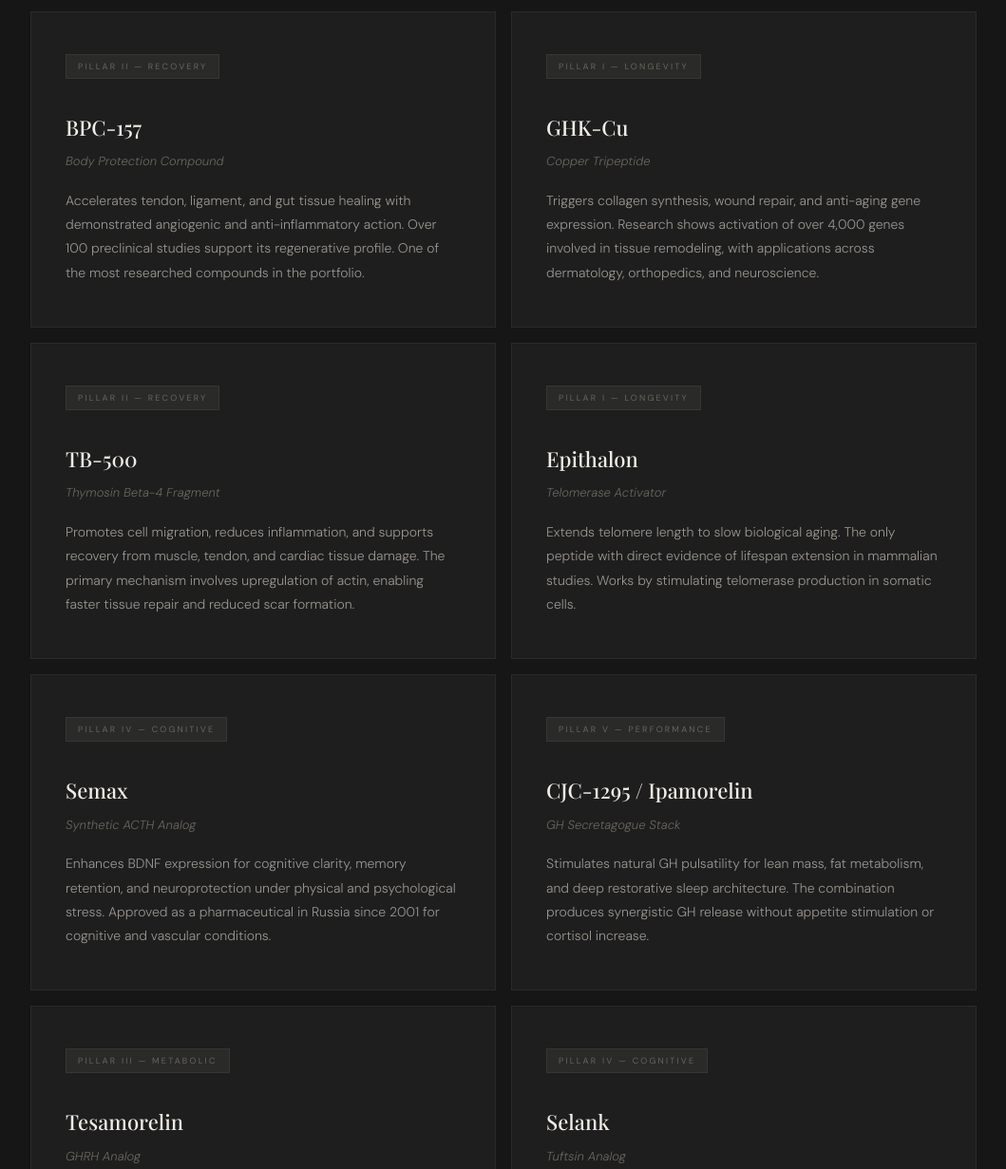
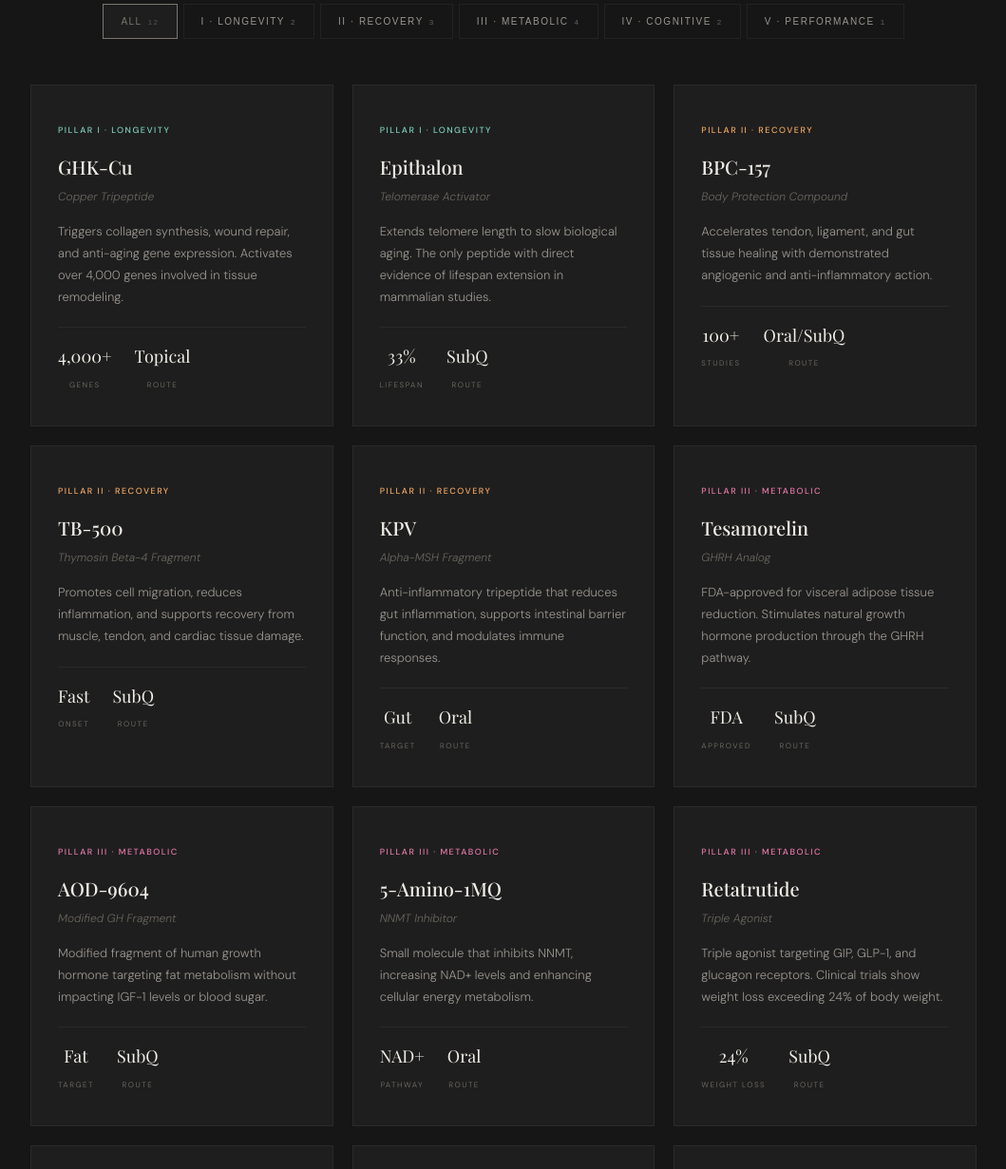
Before and after one commit to friizzyy/engineered-adherence, a plain HTML site: page science.html in a window 1280 px wide. Shown: the part 875-2106 px from the top of the page at 95% size, without its empty margins (110-1169 px from the left). Drawn offline with nearby package versions, Linux system fonts and the light colour scheme; a web font is replaced by a local one.

Commit message:
Integrate mockup 1 tabbed design into Science page
- Added pillar filter tabs (All, I-V) with compound counts
- Reorganized compounds by pillar order (I → V)
- New 3-column card grid with colored accent bars per pillar
- Each card shows: pillar badge, name, subtitle, description, stats
- Interactive filtering with smooth fade animations
- Responsive: scrollable tabs on mobile, single column grid
- Pillar colors: teal (I), orange (II), pink (III), purple (IV), gold (V)

Co-Authored-By: Claude Opus 4.5 <noreply@anthropic.com>

```diff
--- a/science.html
+++ b/science.html
@@ -13,36 +13,175 @@
 <link rel="stylesheet" href="css/style.css">
 <link rel="stylesheet" href="css/mobile.css">
 <style>
-  .compound-grid{display:grid;grid-template-columns:1fr 1fr;gap:16px;margin-top:56px}
+  /* Pillar Filter Tabs */
+  .pillar-tabs{
+    display:flex;
+    gap:6px;
+    margin-top:48px;
+    margin-bottom:48px;
+    flex-wrap:nowrap;
+    justify-content:center;
+  }
+  .pillar-tab{
+    padding:12px 18px;
+    font-size:10px;
+    letter-spacing:1.5px;
+    text-transform:uppercase;
+    font-weight:400;
+    color:var(--muted);
+    background:transparent;
+    border:1px solid var(--line);
+    cursor:pointer;
+    transition:all .3s ease;
+    white-space:nowrap;
+  }
+  .pillar-tab:hover{
+    color:var(--text-heading);
+    border-color:var(--line-strong);
+  }
+  .pillar-tab.active{
+    color:var(--accent-solid);
+    border-color:var(--accent-solid);
+    background:var(--bg-card);
+  }
+  .pillar-tab .tab-count{
+    display:inline-block;
+    margin-left:6px;
+    font-size:8px;
+    opacity:0.6;
+  }
+
+  /* Compound Grid */
+  .compound-grid{
+    display:grid;
+    grid-template-columns:repeat(3, 1fr);
+    gap:20px;
+  }
   .compound-card{
-    background:var(--bg-card);border:1px solid var(--line);
-    padding:44px 36px;transition:all .5s cubic-bezier(0.4,0,0.2,1);
-    position:relative;overflow:hidden;
+    background:var(--bg-card);
+    border:1px solid var(--line);
+    padding:32px 28px;
+    transition:all .4s cubic-bezier(0.4,0,0.2,1);
+    position:relative;
   }
   .compound-card::before{
-    content:'';position:absolute;top:0;left:0;right:0;height:1px;
-    background:linear-gradient(90deg,transparent,var(--accent-solid),transparent);
-    transform:scaleX(0);transition:transform .5s cubic-bezier(0.4,0,0.2,1);
-    opacity:0.6;
+    content:'';
+    position:absolute;
+    top:0;left:0;right:0;
+    height:3px;
+    background:var(--pillar-color, var(--accent-solid));
+    transform:scaleX(0);
+    transform-origin:left;
+    transition:transform .4s ease;
   }
   .compound-card:hover{
-    transform:translateY(-3px);box-shadow:var(--shadow-card-subtle);
-    border-color:var(--line-strong);background:var(--bg-card-hover);
+    transform:translateY(-4px);
+    box-shadow:var(--shadow-card-subtle);
+    border-color:var(--line-strong);
   }
-  .compound-card:hover::before{transform:scaleX(1)}
+  .compound-card:hover::before{
+    transform:scaleX(1);
+  }
+
+  /* Pillar color accents */
+  .compound-card[data-pillar="1"]{--pillar-color:#7dd3c0}
+  .compound-card[data-pillar="2"]{--pillar-color:#f5a962}
+  .compound-card[data-pillar="3"]{--pillar-color:#e879a9}
+  .compound-card[data-pillar="4"]{--pillar-color:#8b9cf4}
+  .compound-card[data-pillar="5"]{--pillar-color:#c4a962}
+
+  .compound-pillar-badge{
+    display:inline-block;
+    font-size:9px;
+    letter-spacing:1.5px;
+    text-transform:uppercase;
+    color:var(--pillar-color, var(--faint));
+    margin-bottom:16px;
+    font-weight:500;
+  }
   .compound-card h3{
     font-family:'Playfair Display',serif;
-    font-size:22px;font-weight:500;margin-bottom:8px;
-    color:var(--text-heading);transition:color .5s;
+    font-size:20px;
+    font-weight:500;
+    margin-bottom:6px;
+    color:var(--text-heading);
+    transition:color .5s;
   }
-  .compound-subtitle{
-    font-size:13px;color:var(--faint);margin-bottom:18px;
-    font-weight:300;font-style:italic;transition:color .5s;
+  .compound-card .subtitle{
+    font-size:12px;
+    color:var(--faint);
+    font-style:italic;
+    margin-bottom:16px;
+    transition:color .5s;
   }
-  .compound-card p{font-size:14px;color:var(--muted);line-height:1.8;font-weight:300;transition:color .5s}
-  .compound-meta{display:flex;gap:12px;margin-bottom:18px;flex-wrap:wrap}
+  .compound-card p{
+    font-size:13px;
+    color:var(--muted);
+    line-height:1.75;
+    font-weight:300;
+    transition:color .5s;
+  }
+  .compound-stats{
+    display:flex;
+    gap:24px;
+    margin-top:20px;
+    padding-top:16px;
+    border-top:1px solid var(--line);
+  }
+  .compound-stat{
+    text-align:center;
+  }
+  .compound-stat .val{
+    font-family:'Playfair Display',serif;
+    font-size:18px;
+    color:var(--text-heading);
+    display:block;
+    transition:color .5s;
+  }
+  .compound-stat .label{
+    font-size:8px;
+    letter-spacing:1.5px;
+    text-transform:uppercase;
+    color:var(--faint);
+    margin-top:4px;
+    transition:color .5s;
+  }
+
+  /* Source Grid */
   .source-grid{display:grid;grid-template-columns:1fr 1fr 1fr;gap:16px;margin-top:56px}
-  @media(max-width:768px){.compound-grid,.source-grid{grid-template-columns:1fr}}
+
+  /* Responsive */
+  @media(max-width:1024px){
+    .compound-grid{grid-template-columns:repeat(2, 1fr)}
+  }
+  @media(max-width:768px){
+    .pillar-tabs{
+      overflow-x:auto;
+      justify-content:flex-start;
+      margin-left:-24px;
+      margin-right:-24px;
+      padding-left:24px;
+      padding-right:24px;
+      scrollbar-width:none;
+    }
+    .pillar-tabs::-webkit-scrollbar{display:none}
+    .pillar-tab{
+      flex-shrink:0;
+      padding:10px 14px;
+      font-size:9px;
+    }
+    .compound-grid{
+      grid-template-columns:1fr;
+      gap:16px;
+    }
+    .compound-card{
+      padding:24px 20px;
+    }
+    .compound-card h3{
+      font-size:18px;
+    }
+    .source-grid{grid-template-columns:1fr}
+  }
 </style>
 </head>
 <body>
@@ -102,89 +241,152 @@
   <p class="section-label">Compound Library</p>
   <h2 class="section-title">The portfolio</h2>
 
+  <!-- Pillar Filter Tabs -->
+  <div class="pillar-tabs">
+    <button class="pillar-tab active" data-filter="all">All<span class="tab-count">12</span></button>
+    <button class="pillar-tab" data-filter="1">I · Longevity<span class="tab-count">2</span></button>
+    <button class="pillar-tab" data-filter="2">II · Recovery<span class="tab-count">3</span></button>
+    <button class="pillar-tab" data-filter="3">III · Metabolic<span class="tab-count">4</span></button>
+    <button class="pillar-tab" data-filter="4">IV · Cognitive<span class="tab-count">2</span></button>
+    <button class="pillar-tab" data-filter="5">V · Performance<span class="tab-count">1</span></button>
+  </div>
+
   <div class="compound-grid stagger-children">
-    <div class="compound-card stagger-item">
-      <div class="compound-meta"><span class="card-tag">Pillar II — Recovery</span></div>
-      <h3>BPC-157</h3>
-      <div class="compound-subtitle">Body Protection Compound</div>
-      <p>Accelerates tendon, ligament, and gut tissue healing with demonstrated angiogenic and anti-inflammatory action. Over 100 preclinical studies support its regenerative profile. One of the most researched compounds in the portfolio.</p>
+    <!-- Pillar I - Longevity -->
+    <div class="compound-card stagger-item" data-pillar="1">
+      <span class="compound-pillar-badge">Pillar I · Longevity</span>
+      <h3>GHK-Cu</h3>
+      <div class="subtitle">Copper Tripeptide</div>
+      <p>Triggers collagen synthesis, wound repair, and anti-aging gene expression. Activates over 4,000 genes involved in tissue remodeling.</p>
+      <div class="compound-stats">
+        <div class="compound-stat"><span class="val">4,000+</span><span class="label">Genes</span></div>
+        <div class="compound-stat"><span class="val">Topical</span><span class="label">Route</span></div>
+      </div>
     </div>
 
-    <div class="compound-card stagger-item">
-      <div class="compound-meta"><span class="card-tag">Pillar I — Longevity</span></div>
-      <h3>GHK-Cu</h3>
-      <div class="compound-subtitle">Copper Tripeptide</div>
-      <p>Triggers collagen synthesis, wound repair, and anti-aging gene expression. Research shows activation of over 4,000 genes involved in tissue remodeling, with applications across dermatology, orthopedics, and neuroscience.</p>
+    <div class="compound-card stagger-item" data-pillar="1">
+      <span class="compound-pillar-badge">Pillar I · Longevity</span>
+      <h3>Epithalon</h3>
+      <div class="subtitle">Telomerase Activator</div>
+      <p>Extends telomere length to slow biological aging. The only peptide with direct evidence of lifespan extension in mammalian studies.</p>
+      <div class="compound-stats">
+        <div class="compound-stat"><span class="val">33%</span><span class="label">Lifespan</span></div>
+        <div class="compound-stat"><span class="val">SubQ</span><span class="label">Route</span></div>
+      </div>
     </div>
 
-    <div class="compound-card stagger-item">
-      <div class="compound-meta"><span class="card-tag">Pillar II — Recovery</span></div>
-      <h3>TB-500</h3>
-      <div class="compound-subtitle">Thymosin Beta-4 Fragment</div>
-      <p>Promotes cell migration, reduces inflammation, and supports recovery from muscle, tendon, and cardiac tissue damage. The primary mechanism involves upregulation of actin, enabling faster tissue repair and reduced scar formation.</p>
+    <!-- Pillar II - Recovery -->
+    <div class="compound-card stagger-item" data-pillar="2">
+      <span class="compound-pillar-badge">Pillar II · Recovery</span>
+      <h3>BPC-157</h3>
+      <div class="subtitle">Body Protection Compound</div>
+      <p>Accelerates tendon, ligament, and gut tissue healing with demonstrated angiogenic and anti-inflammatory action.</p>
+      <div class="compound-stats">
+        <div class="compound-stat"><span class="val">100+</span><span class="label">Studies</span></div>
+        <div class="compound-stat"><span class="val">Oral/SubQ</span><span class="label">Route</span></div>
+      </div>
     </div>
 
-    <div class="compound-card stagger-item">
-      <div class="compound-meta"><span class="card-tag">Pillar I — Longevity</span></div>
-      <h3>Epithalon</h3>
-      <div class="compound-subtitle">Telomerase Activator</div>
-      <p>Extends telomere length to slow biological aging. The only peptide with direct evidence of lifespan extension in mammalian studies. Works by stimulating telomerase production in somatic cells.</p>
+    <div class="compound-card stagger-item" data-pillar="2">
+      <span class="compound-pillar-badge">Pillar II · Recovery</span>
+      <h3>TB-500</h3>
+      <div class="subtitle">Thymosin Beta-4 Fragment</div>
+      <p>Promotes cell migration, reduces inflammation, and supports recovery from muscle, tendon, and cardiac tissue damage.</p>
+      <div class="compound-stats">
+        <div class="compound-stat"><span class="val">Fast</span><span class="label">Onset</span></div>
+        <div class="compound-stat"><span class="val">SubQ</span><span class="label">Route</span></div>
+      </div>
     </div>
 
-    <div class="compound-card stagger-item">
-      <div class="compound-meta"><span class="card-tag">Pillar IV — Cognitive</span></div>
-      <h3>Semax</h3>
-      <div class="compound-subtitle">Synthetic ACTH Analog</div>
-      <p>Enhances BDNF expression for cognitive clarity, memory retention, and neuroprotection under physical and psychological stress. Approved as a pharmaceutical in Russia since 2001 for cognitive and vascular conditions.</p>
+    <div class="compound-card stagger-item" data-pillar="2">
+      <span class="compound-pillar-badge">Pillar II · Recovery</span>
+      <h3>KPV</h3>
+      <div class="subtitle">Alpha-MSH Fragment</div>
+      <p>Anti-inflammatory tripeptide that reduces gut inflammation, supports intestinal barrier function, and modulates immune responses.</p>
+      <div class="compound-stats">
+        <div class="compound-stat"><span class="val">Gut</span><span class="label">Target</span></div>
+        <div class="compound-stat"><span class="val">Oral</span><span class="label">Route</span></div>
+      </div>
     </div>
 
-    <div class="compound-card stagger-item">
-      <div class="compound-meta"><span class="card-tag">Pillar V — Performance</span></div>
-      <h3>CJC-1295 / Ipamorelin</h3>
-      <div class="compound-subtitle">GH Secretagogue Stack</div>
-      <p>Stimulates natural GH pulsatility for lean mass, fat metabolism, and deep restorative sleep architecture. The combination produces synergistic GH release without appetite stimulation or cortisol increase.</p>
+    <!-- Pillar III - Metabolic -->
+    <div class="compound-card stagger-item" data-pillar="3">
+      <span class="compound-pillar-badge">Pillar III · Metabolic</span>
+      <h3>Tesamorelin</h3>
+      <div class="subtitle">GHRH Analog</div>
+      <p>FDA-approved for visceral adipose tissue reduction. Stimulates natural growth hormone production through the GHRH pathway.</p>
+      <div class="compound-stats">
+        <div class="compound-stat"><span class="val">FDA</span><span class="label">Approved</span></div>
+        <div class="compound-stat"><span class="val">SubQ</span><span class="label">Route</span></div>
+      </div>
     </div>
 
-    <div class="compound-card stagger-item">
-      <div class="compound-meta"><span class="card-tag">Pillar III — Metabolic</span></div>
-      <h3>Tesamorelin</h3>
-      <div class="compound-subtitle">GHRH Analog</div>
-      <p>FDA-approved for visceral adipose tissue reduction. Stimulates the pituitary to produce growth hormone through the natural GHRH pathway, resulting in targeted abdominal fat reduction while preserving lean mass.</p>
+    <div class="compound-card stagger-item" data-pillar="3">
+      <span class="compound-pillar-badge">Pillar III · Metabolic</span>
+      <h3>AOD-9604</h3>
+      <div class="subtitle">Modified GH Fragment</div>
+      <p>Modified fragment of human growth hormone targeting fat metabolism without impacting IGF-1 levels or blood sugar.</p>
+      <div class="compound-stats">
+        <div class="compound-stat"><span class="val">Fat</span><span class="label">Target</span></div>
+        <div class="compound-stat"><span class="val">SubQ</span><span class="label">Route</span></div>
+      </div>
     </div>
 
-    <div class="compound-card stagger-item">
-      <div class="compound-meta"><span class="card-tag">Pillar IV — Cognitive</span></div>
-      <h3>Selank</h3>
-      <div class="compound-subtitle">Tuftsin Analog</div>
-      <p>Anxiolytic peptide with demonstrated effects on stress resilience, mood regulation, and immune modulation. Operates through GABA-ergic pathways without sedation or dependency risks. Complementary to Semax in cognitive stacks.</p>
+    <div class="compound-card stagger-item" data-pillar="3">
+      <span class="compound-pillar-badge">Pillar III · Metabolic</span>
+      <h3>5-Amino-1MQ</h3>
+      <div class="subtitle">NNMT Inhibitor</div>
+      <p>Small molecule that inhibits NNMT, increasing NAD+ levels and enhancing cellular energy metabolism.</p>
+      <div class="compound-stats">
+        <div class="compound-stat"><span class="val">NAD+</span><span class="label">Pathway</span></div>
+        <div class="compound-stat"><span class="val">Oral</span><span class="label">Route</span></div>
+      </div>
     </div>
 
-    <div class="compound-card stagger-item">
-      <div class="compound-meta"><span class="card-tag">Pillar III — Metabolic</span></div>
-      <h3>AOD-9604</h3>
-      <div class="compound-subtitle">Modified GH Fragment</div>
-      <p>Modified fragment of human growth hormone targeting fat metabolism without impacting IGF-1 levels or blood sugar. Stimulates lipolysis and inhibits lipogenesis for body composition changes without systemic GH effects.</p>
+    <div class="compound-card stagger-item" data-pillar="3">
+      <span class="compound-pillar-badge">Pillar III · Metabolic</span>
+      <h3>Retatrutide</h3>
+      <div class="subtitle">Triple Agonist</div>
+      <p>Triple agonist targeting GIP, GLP-1, and glucagon receptors. Clinical trials show weight loss exceeding 24% of body weight.</p>
+      <div class="compound-stats">
+        <div class="compound-stat"><span class="val">24%</span><span class="label">Weight Loss</span></div>
+        <div class="compound-stat"><span class="val">SubQ</span><span class="label">Route</span></div>
+      </div>
     </div>
 
-    <div class="compound-card stagger-item">
-      <div class="compound-meta"><span class="card-tag">Pillar III — Metabolic</span></div>
-      <h3>5-Amino-1MQ</h3>
-      <div class="compound-subtitle">NNMT Inhibitor</div>
-      <p>Small molecule that inhibits NNMT, an enzyme linked to metabolic dysfunction and obesity. Research demonstrates increased NAD+ levels, enhanced cellular energy metabolism, and potential reversal of diet-induced obesity pathways.</p>
+    <!-- Pillar IV - Cognitive -->
+    <div class="compound-card stagger-item" data-pillar="4">
+      <span class="compound-pillar-badge">Pillar IV · Cognitive</span>
+      <h3>Semax</h3>
+      <div class="subtitle">Synthetic ACTH Analog</div>
+      <p>Enhances BDNF expression for cognitive clarity, memory retention, and neuroprotection under stress.</p>
+      <div class="compound-stats">
+        <div class="compound-stat"><span class="val">BDNF</span><span class="label">Pathway</span></div>
+        <div class="compound-stat"><span class="val">Nasal</span><span class="label">Route</span></div>
+      </div>
     </div>
 
-    <div class="compound-card stagger-item">
-      <div class="compound-meta"><span class="card-tag">Pillar II — Recovery</span></div>
-      <h3>KPV</h3>
-      <div class="compound-subtitle">Alpha-MSH Fragment</div>
-      <p>Anti-inflammatory tripeptide derived from alpha-melanocyte-stimulating hormone. Reduces gut inflammation, supports intestinal barrier function, and modulates immune responses. Particularly effective for inflammatory bowel conditions and systemic inflammation.</p>
+    <div class="compound-card stagger-item" data-pillar="4">
+      <span class="compound-pillar-badge">Pillar IV · Cognitive</span>
+      <h3>Selank</h3>
+      <div class="subtitle">Tuftsin Analog</div>
+      <p>Anxiolytic peptide with effects on stress resilience and mood regulation through GABA-ergic pathways.</p>
+      <div class="compound-stats">
+        <div class="compound-stat"><span class="val">GABA</span><span class="label">Pathway</span></div>
+        <div class="compound-stat"><span class="val">Nasal</span><span class="label">Route</span></div>
+      </div>
     </div>
 
-    <div class="compound-card stagger-item">
-      <div class="compound-meta"><span class="card-tag">Pillar III — Metabolic</span></div>
-      <h3>Retatrutide</h3>
-      <div class="compound-subtitle">Triple Agonist (GIP/GLP-1/Glucagon)</div>
-      <p>Triple agonist targeting GIP, GLP-1, and glucagon receptors simultaneously. Clinical trials show weight loss exceeding 24% of body weight. Works through coordinated appetite regulation, glucose metabolism, and increased energy expenditure.</p>
+    <!-- Pillar V - Performance -->
+    <div class="compound-card stagger-item" data-pillar="5">
+      <span class="compound-pillar-badge">Pillar V · Performance</span>
+      <h3>CJC-1295 / Ipamorelin</h3>
+      <div class="subtitle">GH Secretagogue Stack</div>
+      <p>Stimulates natural GH pulsatility for lean mass, fat metabolism, and deep restorative sleep architecture.</p>
+      <div class="compound-stats">
+        <div class="compound-stat"><span class="val">GH</span><span class="label">Pathway</span></div>
+        <div class="compound-stat"><span class="val">SubQ</span><span class="label">Route</span></div>
+      </div>
     </div>
   </div>
 </section>
@@ -259,5 +461,37 @@
 
 <script src="js/main.js"></script>
 <script src="js/mobile.js"></script>
+<script>
+// Pillar Tab Filtering
+(function(){
+  const tabs = document.querySelectorAll('.pillar-tab');
+  const cards = document.querySelectorAll('.compound-card');
+
+  tabs.forEach(tab => {
+    tab.addEventListener('click', () => {
+      // Update active tab
+      tabs.forEach(t => t.classList.remove('active'));
+      tab.classList.add('active');
+
+      // Filter cards
+      const filter = tab.dataset.filter;
+      cards.forEach(card => {
+        if(filter === 'all' || card.dataset.pillar === filter){
+          card.style.display = '';
+          card.style.opacity = '0';
+          card.style.transform = 'translateY(10px)';
+          setTimeout(() => {
+            card.style.transition = 'opacity .3s ease, transform .3s ease';
+            card.style.opacity = '1';
+            card.style.transform = 'translateY(0)';
+          }, 50);
+        } else {
+          card.style.display = 'none';
+        }
+      });
+    });
+  });
+})();
+</script>
 </body>
 </html>
```
